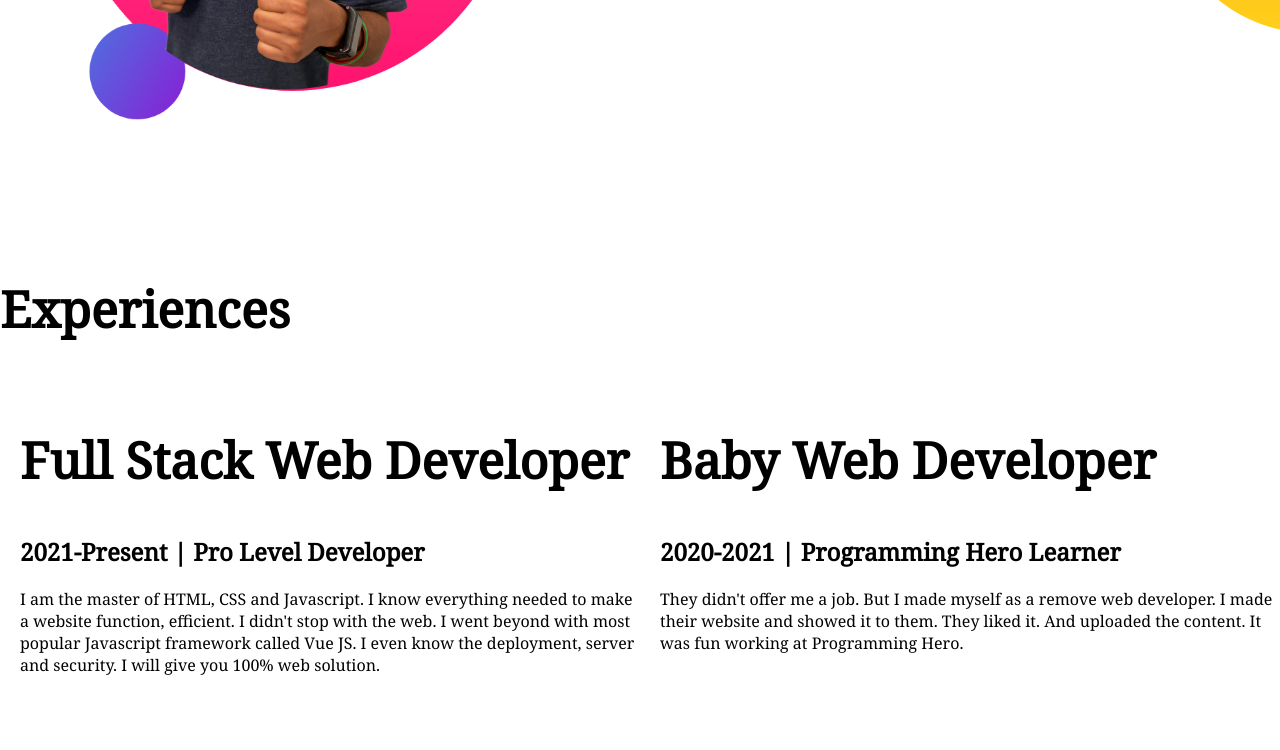
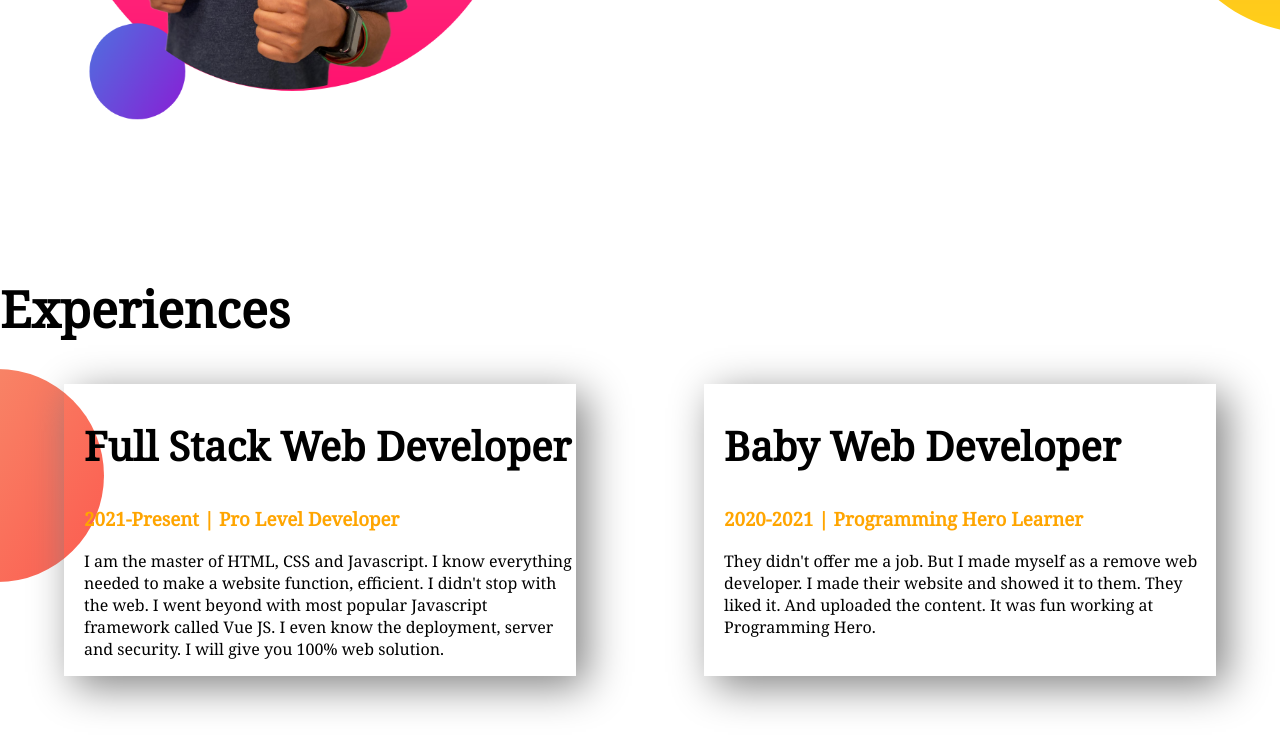
Before and after one commit to Mamun-imtiag/developer-portfolio, a plain HTML site: page index.html in a window 1280 px wide. Shown: the part 1004-1754 px from the top of the page. Drawn offline with Linux system fonts and the light colour scheme.

Commit message:
experience item added

```diff
--- a/index.html
+++ b/index.html
@@ -47,18 +47,18 @@
 
     </section>
 
-    <section>
-        <h1 class="experience-area">Experiences</h1>
+    <section  class="experience-area">
+        <h1>Experiences</h1>
         <div class="flexible-container">
-            <div class="half-width">
-                <h1>Full Stack Web Developer</h1>
-                <h2>2021-Present | Pro Level Developer</h2>
+            <div class="experience-item">
+                <h2>Full Stack Web Developer</h2>
+                <h3>2021-Present | Pro Level Developer</h3>
                 <p>I am the master of HTML, CSS and Javascript. I know everything needed to make a website function, efficient. I didn't stop with the web. I went beyond with most popular Javascript framework called Vue JS. I even know the deployment, server and security. I will give you 100% web solution.</p>
             </div>
 
-            <div class="half-width">
-                <h1>Baby Web Developer</h1>
-                <h2>2020-2021 | Programming Hero Learner</h2>
+            <div class="experience-item">
+                <h2>Baby Web Developer</h2>
+                <h3>2020-2021 | Programming Hero Learner</h3>
                 <p>They didn't offer me a job. But I made myself as a remove web developer. I made their website and showed it to them. They liked it. And uploaded the content. It was fun working at Programming Hero.</p>
             </div>
         </div>
--- a/style.css
+++ b/style.css
@@ -7,6 +7,15 @@ body {
 
 h1 {
     font-size: 50px;
+}
+
+h2 {
+    font-size: 40px;
+
+}
+
+h3 {
+    color: orange;
 }
 
 .orange-color {
@@ -48,6 +57,21 @@ h1 {
 
     background-image: url(images/dream-bg.png);
     background-repeat: no-repeat;
-   background-position: right;
+    background-position: right;
 
 }
+
+.experience-item {
+    width: 40%;
+    margin-left: 5%;
+    margin-right: 5%;
+    box-shadow: 10px 10px 40px gray;
+    padding-left: 20px;
+}
+
+.experience-area {
+
+    background-image: url(images/exp-bg.png);
+    background-repeat: no-repeat;
+    background-position: left;
+}
```
